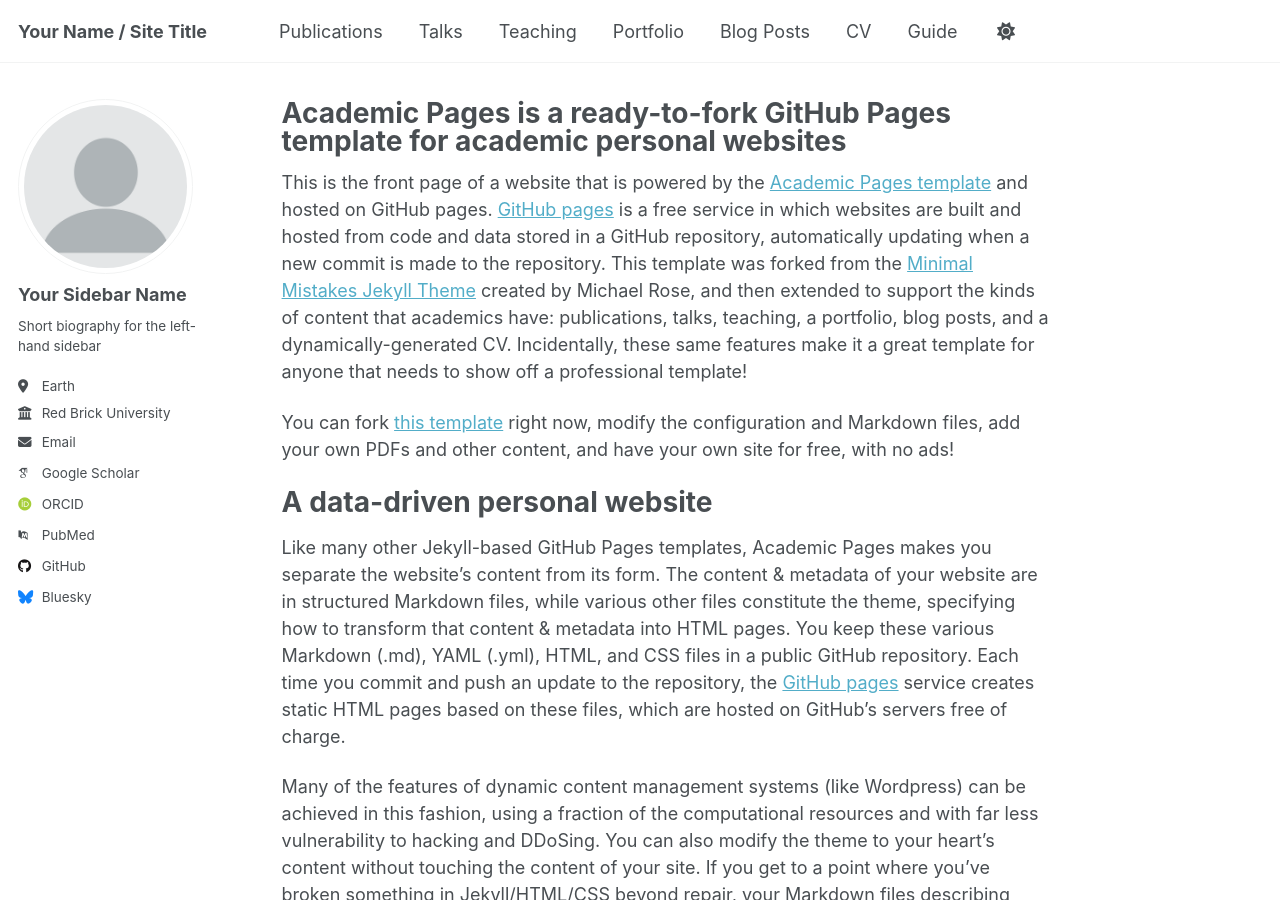
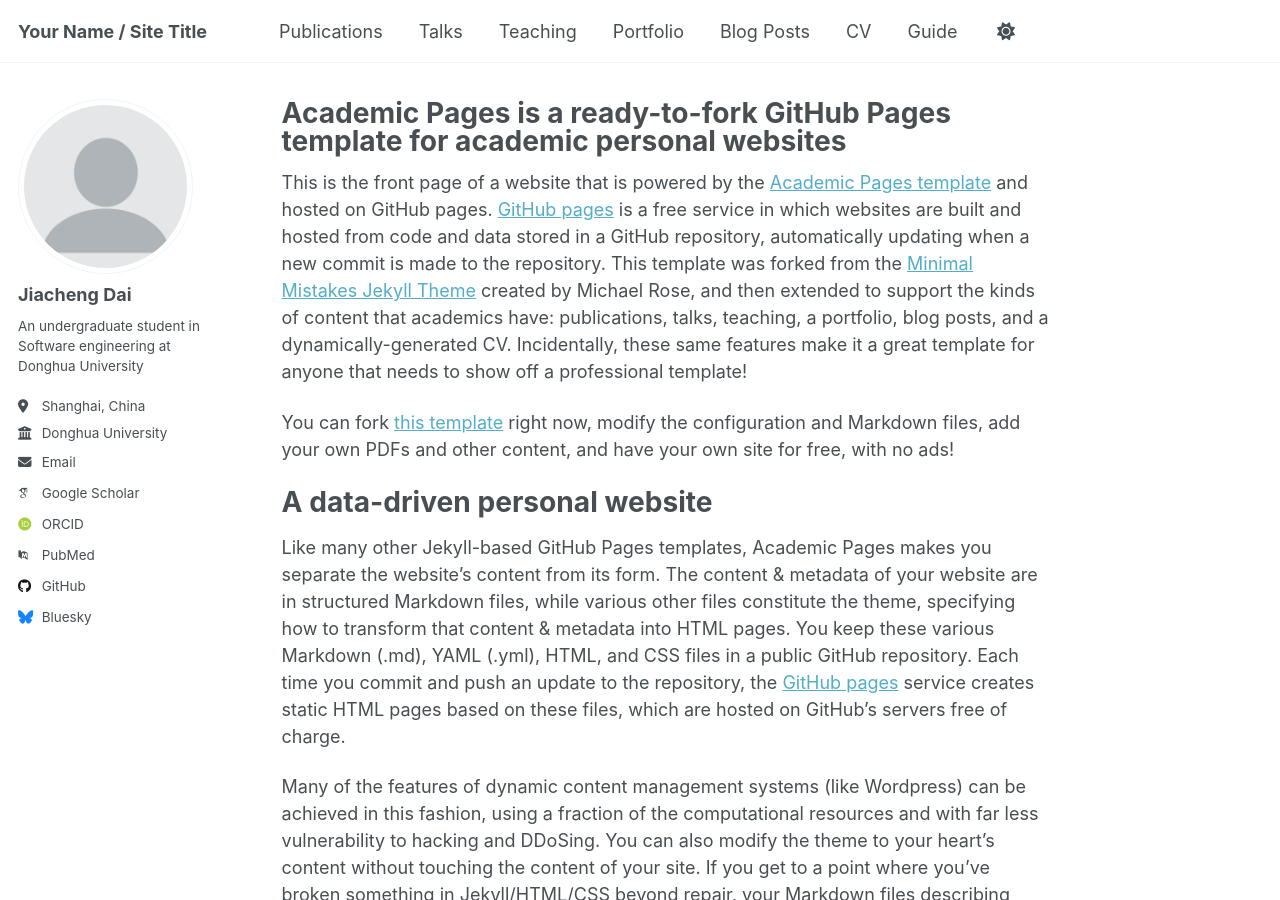
Before and after one commit to jiachengdai/jiachengdai.github.io, a Jekyll site: the page built from _pages/about.md, in a window 1280 px wide and 900 px high. Built offline with Jekyll 4.4.1, drawn with Linux system fonts in a browser that asks for light colours; some web fonts are replaced; a script that is not in the unit is left out.

Commit message:
Update _config.yml

```diff
--- a/_config.yml
+++ b/_config.yml
@@ -24,13 +24,13 @@ repository               : "academicpages/academicpages.github.io"
 author:
   # Biographic information
   avatar           : "profile.png"
-  name             : "Your Sidebar Name"
+  name             : "Jiacheng Dai"
   pronouns         : # example: "she/her"
-  bio              : "Short biography for the left-hand sidebar"
-  location         : "Earth"
-  employer         : "Red Brick University"
+  bio              : "An undergraduate student in Software engineering at Donghua University"
+  location         : "Shanghai, China"
+  employer         : "Donghua University"
   uri              : # URL
-  email            : "none@example.org"
+  email            : "221310411@mail.dhu.edu.cn"
 
   # Academic websites
   academia         : # URL
```
